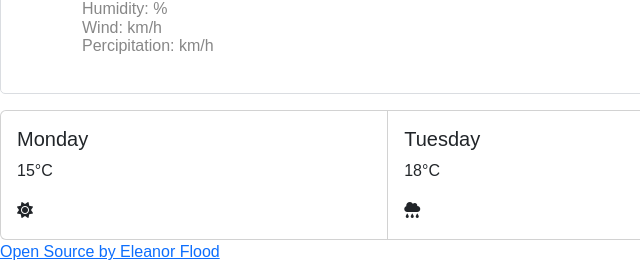
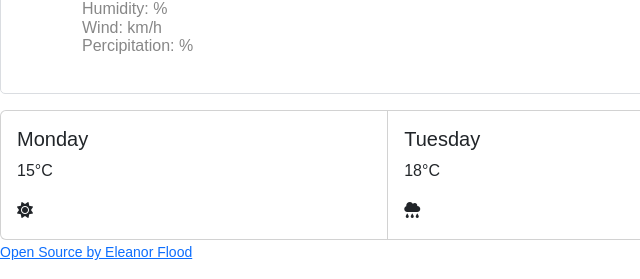
Before and after one commit to ElleFlood/SheCodesProject, a website built with Parcel: page index.html in a window 1280 px wide. Shown: the part 518-797 px from the top of the page, 0-640 px from the left. Built offline with nearby package versions, Linux system fonts and the light colour scheme; no server answers; a web font is replaced by a local one.

Commit message:
updated footer

```diff
--- a/index.html
+++ b/index.html
@@ -73,7 +73,7 @@
             Wind: <span id="wind"></span>km/h
           </li>
           <li>
-            Percipitation: <span id="percipitation"></span>km/h
+            Percipitation: <span id="percipitation"></span>%
           </li>
         </ul>
         </div>
@@ -140,6 +140,8 @@
     <script src="src/index.js"></script>
     <script src="src/index.js"></script>
 </div>
+<small>
 <a href="https://github.com/ElleFlood/SheCodesProject">Open Source by Eleanor Flood</a>
+</small>
   </body>
 </html>
```
